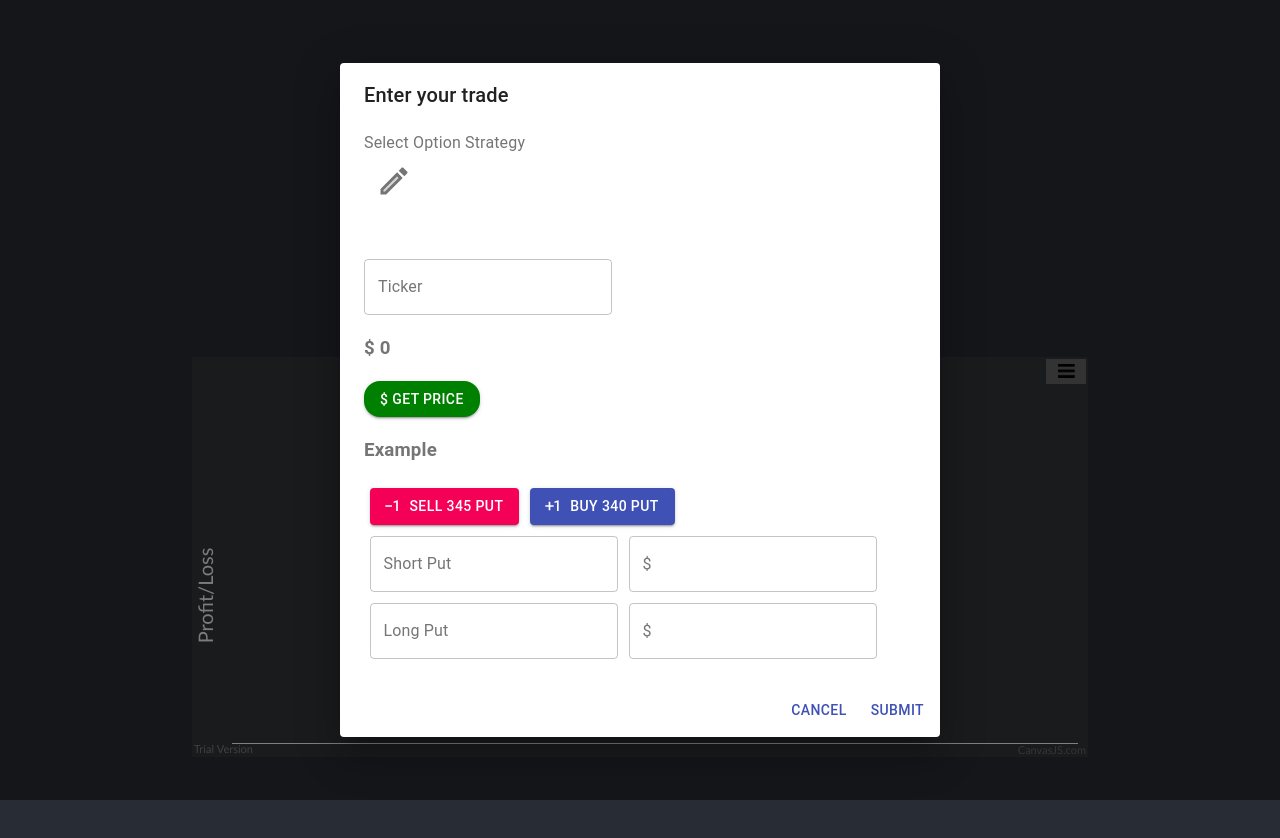
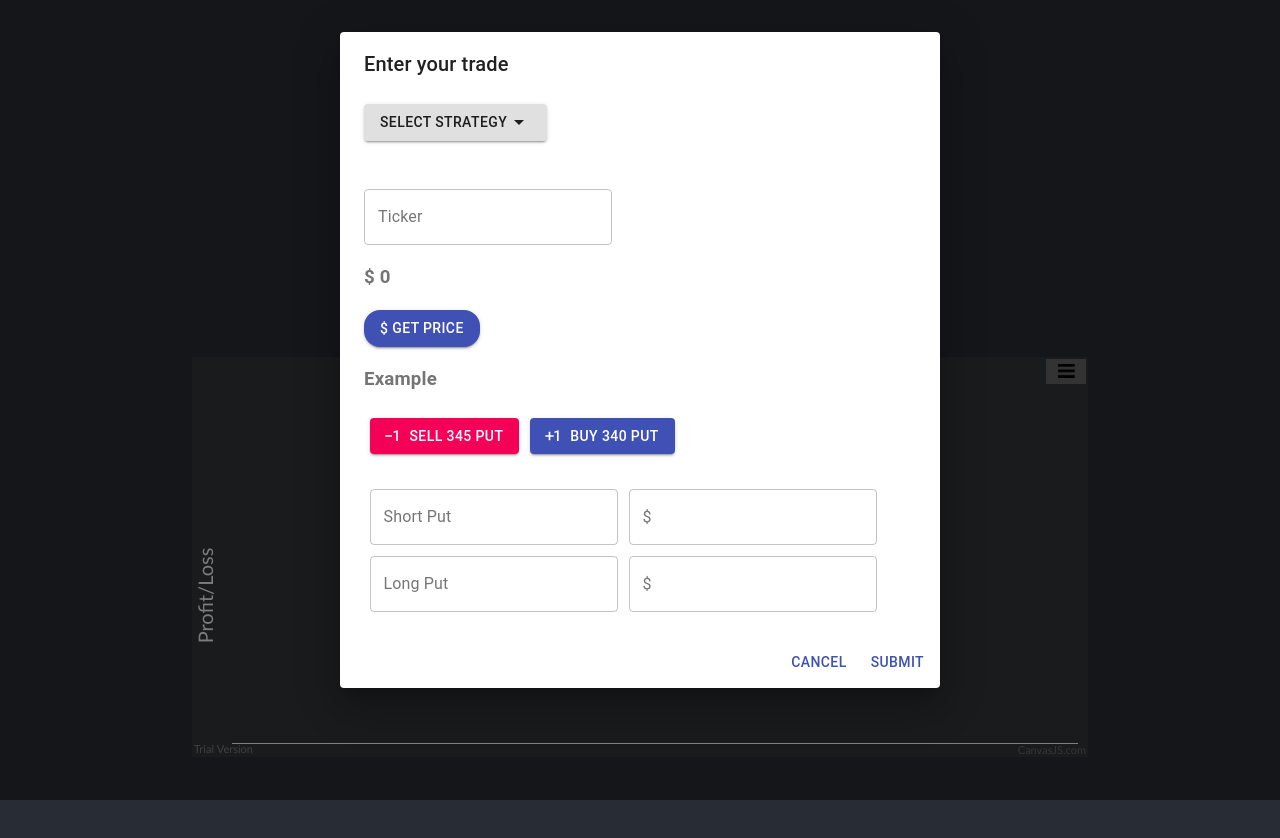
Before and after one commit to e76971072/Trade-Smarter-Platform, a React (Create React App) app: page / in a window 1280 px wide. Both pictures are taken after a click on the button "OPTION STRATEGY TEST". Shown: the top 838 px of the page. Built offline with nearby package versions, Linux system fonts and the light colour scheme.

Commit message:
commit chagnes for the DROPDOWN MENU

```diff
--- a/src/App.js
+++ b/src/App.js
@@ -23,16 +23,17 @@ import { withStyles } from "@material-ui/core/styles";
 import Menu from "@material-ui/core/Menu";
 import MenuItem from "@material-ui/core/MenuItem";
 import MoreVertIcon from "@material-ui/icons/MoreVert";
-import ArrowDropDownCircleIcon from "@material-ui/icons/EditTwoTone";
+import ArrowDropDownIcon from "@material-ui/icons/ArrowDropDown";
 
 function App() {
-  const [open, setOpen] = React.useState(false);
-  const [value, setValue] = React.useState("bull-put");
-  const [symbolPrice, setSymbolPrice] = React.useState(0);
-  const [symbol, setSymbol] = React.useState("Ticker");
+  const [open, setOpen] = useState(false);
+  const [value, setValue] = useState("bull-put");
+  const [symbolPrice, setSymbolPrice] = useState(0);
+  const [symbol, setSymbol] = useState("Ticker");
   const [profit, setProfit] = useState([]);
   const [loss, setLoss] = useState([]);
-  const [strategy, setStrategy] = React.useState({
+  const [titleStrategy, setTitleStrategy] = useState("Select Strategy");
+  const [strategy, setStrategy] = useState({
     option: {
       shortPut: {
         strike: 0,
@@ -52,7 +53,13 @@ function App() {
       },
     },
   });
-
+  const options = {
+    "bull-put": "Bull Put Credit Spread",
+    "bear-put": "Bear Put Debit Spread",
+    "bull-call": "Bull Call Debit Spread",
+    "bear-call": "Bear Call Credit Spread",
+    "iron-normal": "Iron Condor",
+  };
   const [anchorEl, setAnchorEl] = React.useState(null);
 
   const handleClick = (event) => {
@@ -111,13 +118,7 @@ function App() {
   };
   const handleGetItem = (event) => {
     setValue(event.currentTarget.id);
-  };
-  const options = {
-    "bull-put": "Bull Put Credit Spread",
-    "bear-put": "Bear Put Debit Spread",
-    "bull-call": "Bull Call Debit Spread",
-    "bear-call": "Bear Call Credit Spread",
-    "iron-normal": "Iron Condor",
+    setTitleStrategy(options[event.currentTarget.id]);
   };
 
   const ITEM_HEIGHT = 48;
@@ -208,6 +209,10 @@ function App() {
     button: {
       margin: "1%",
     },
+    longButton: {
+      background: "green",
+      margin: "1%",
+    },
     display: {
       display: "in-line",
     },
@@ -236,7 +241,7 @@ function App() {
 
           {/*  Button sending request to get price of the symbol  */}
           <Button
-            style={{ backgroundColor: "green", borderRadius: "1rem" }}
+            style={{ borderRadius: "1rem" }}
             variant="contained"
             color="primary"
             onClick={() => handleSymbolPrice()}
@@ -262,6 +267,8 @@ function App() {
           >
             Buy 340 Put
           </Button>
+          <br />
+          <br />
 
           <div>
             <TextField
@@ -345,7 +352,8 @@ function App() {
           >
             Sell 345 Put
           </Button>
-
+          <br />
+          <br />
           <div>
             <TextField
               style={{ margin: "1%" }}
@@ -565,7 +573,7 @@ function App() {
 
           {/*  Button sending request to get price of the symbol  */}
           <Button
-            style={{ backgroundColor: "green", borderRadius: "1rem" }}
+            style={{ borderRadius: "1rem" }}
             variant="contained"
             color="primary"
             onClick={() => handleSymbolPrice()}
@@ -583,7 +591,7 @@ function App() {
             Sell 200 Put
           </Button>
           <Button
-            style={style.button}
+            style={style.longButton}
             variant="contained"
             color="primary"
             // className={classes.button}
@@ -602,7 +610,7 @@ function App() {
             Sell 350 Call
           </Button>
           <Button
-            style={style.button}
+            style={style.longButton}
             variant="contained"
             color="primary"
             // className={classes.button}
@@ -719,6 +727,7 @@ function App() {
           onClose={handleClose}
           aria-labelledby="alert-dialog-title"
           aria-describedby="alert-dialog-description"
+          style={{ height: "90%" }}
         >
           <DialogTitle id="alert-dialog-title">
             {"Enter your trade"}
@@ -726,16 +735,12 @@ function App() {
           <DialogContent>
             <DialogContentText id="alert-dialog-description">
               <FormControl component="fieldset">
-                <FormLabel component="legend">Select Option Strategy</FormLabel>
+                {/* <FormLabel component="legend">Select Option Strategy</FormLabel> */}
                 <div>
-                  <IconButton
-                    aria-label="more"
-                    aria-controls="long-menu"
-                    aria-haspopup="true"
-                    onClick={handleClick}
-                  >
-                    <ArrowDropDownCircleIcon style={{ fontSize: "1.5em" }} />
-                  </IconButton>
+                  <Button variant="contained" onClick={handleClick}>
+                    {titleStrategy}
+                    <ArrowDropDownIcon />
+                  </Button>
                   <Menu
                     id="long-menu"
                     anchorEl={anchorEl}
```
